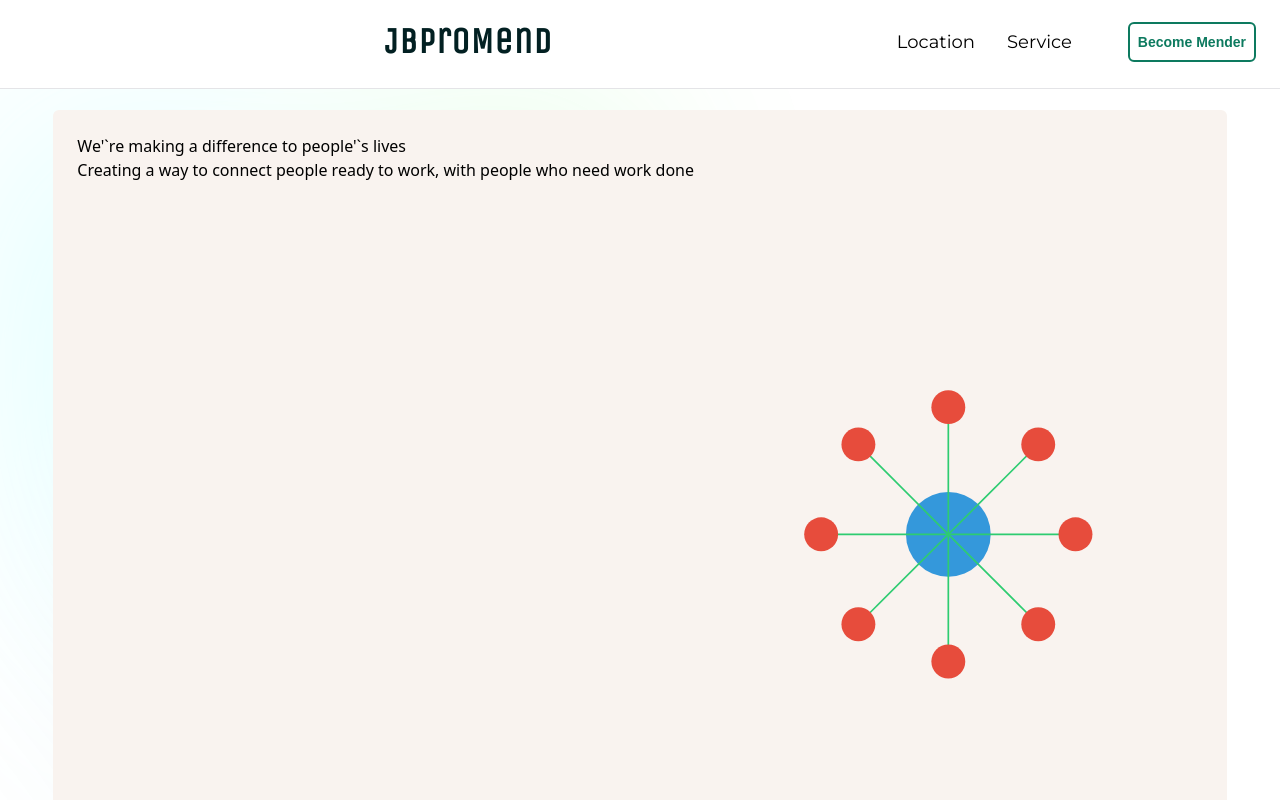
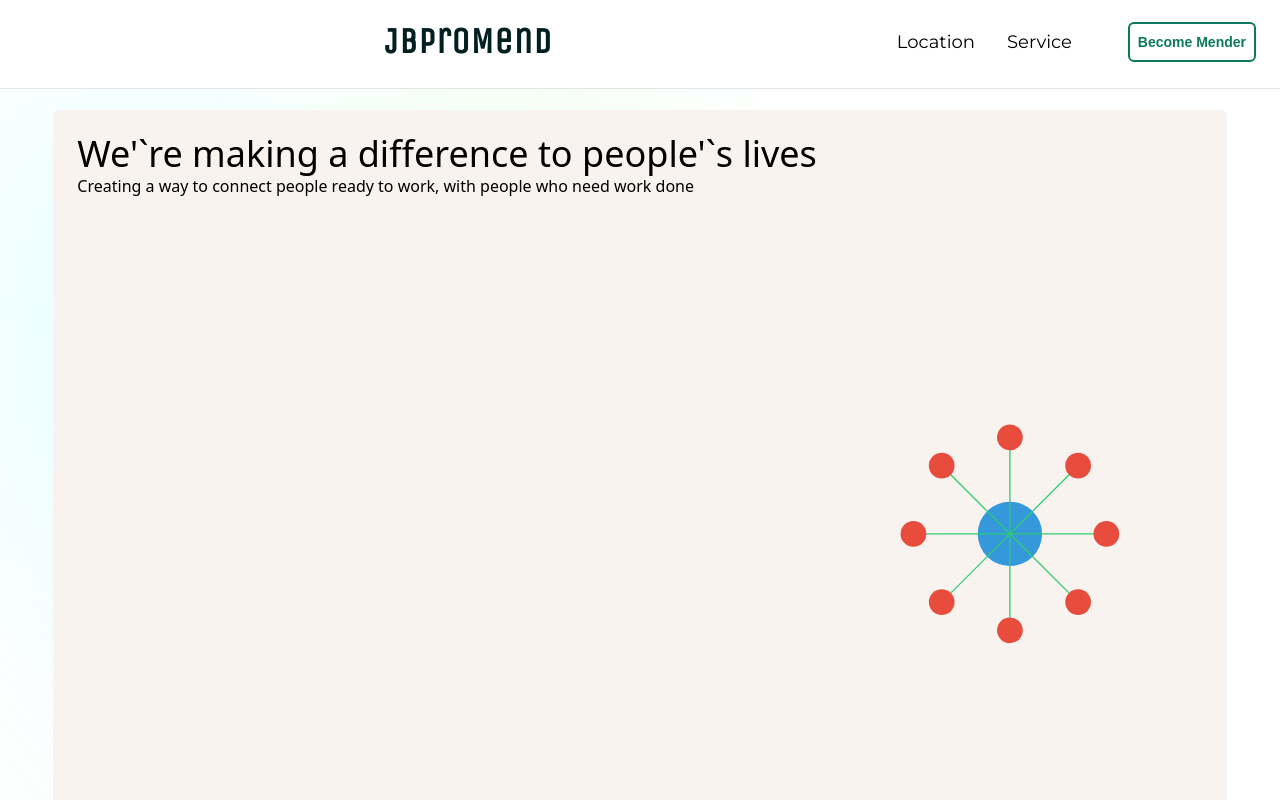
Before and after one commit to Elochukwu3/jb-task-searvice, a Next.js app: page /aboutUs in a window 1280 px wide. Shown: the top 800 px of the page. Built offline with nearby package versions, Linux system fonts and the light colour scheme; a web font is replaced by a local one.

Commit message:
update: about style

```diff
--- a/app/(company)/(routes)/aboutUs/page.tsx
+++ b/app/(company)/(routes)/aboutUs/page.tsx
@@ -11,7 +11,7 @@ const page = () => {
     <section className='max-w-7xl mx-auto '>
       <div className='min-h-[60vh] w-11/12 rounded-md mx-auto flex justify-between p-6 bg-[#F9F3EF] '>
       <div>
-        <h1>We&apos;`re making a difference to people&apos;`s lives</h1>
+        <h1 className='text-4xl'>We&apos;`re making a difference to people&apos;`s lives</h1>
         <p>Creating a way to connect people ready to work, with people who need work done</p>
       </div>
       <div className="flex-1">
```
